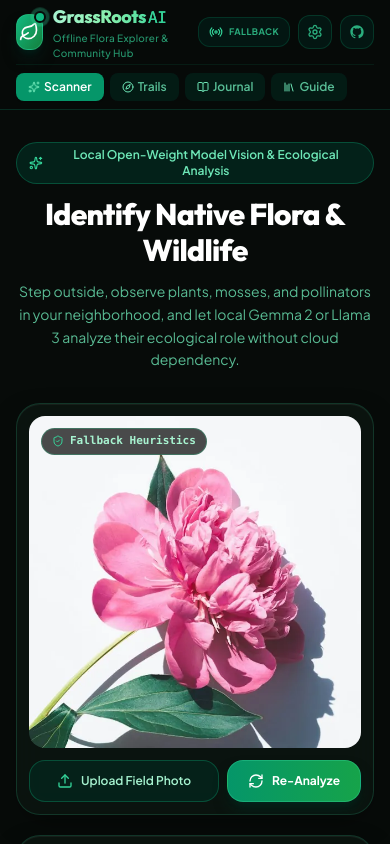
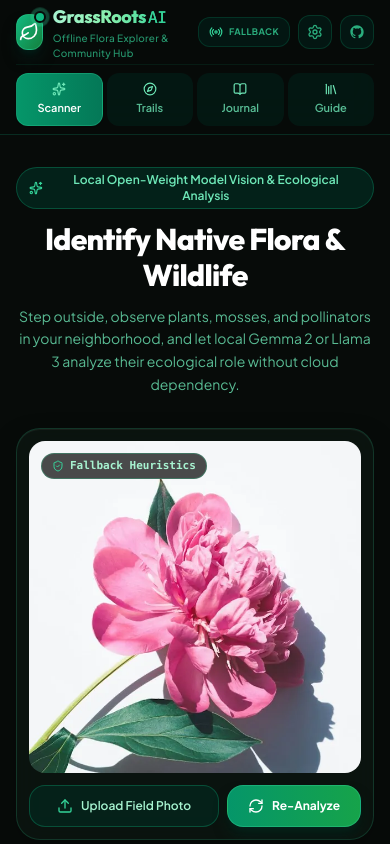
Before and after one commit to Babin123456/GrassRoots-AI, a React (Vite) app: page / in a window 390 px wide. Shown: the top 844 px of the page. Built offline with nearby package versions, Linux system fonts and the light colour scheme; no server answers.

Commit message:
Upgrade mobile navigation bar to responsive four-column grid layout in header

```diff
--- a/src/components/Header.tsx
+++ b/src/components/Header.tsx
@@ -163,42 +163,50 @@ export const Header: React.FC<HeaderProps> = ({
         </div>
 
         {/* Mobile Navigation bar */}
-        <div className="flex md:hidden overflow-x-auto py-2 gap-1.5 border-t border-emerald-500/10 no-scrollbar">
+        <div className="grid grid-cols-4 md:hidden py-2 gap-1 border-t border-emerald-500/10">
           <button
             onClick={() => setActiveTab('scanner')}
-            className={`flex items-center justify-center gap-1 px-3 py-1.5 rounded-lg text-xs font-semibold shrink-0 transition-all ${
-              activeTab === 'scanner' ? 'bg-emerald-600 text-white shadow-sm' : 'text-emerald-300/80 bg-emerald-950/50'
+            className={`flex flex-col sm:flex-row items-center justify-center gap-1 py-2 px-1 rounded-xl text-[11px] sm:text-xs font-semibold transition-all ${
+              activeTab === 'scanner'
+                ? 'bg-gradient-to-r from-emerald-600 to-emerald-700 text-white shadow-sm border border-emerald-400/30'
+                : 'text-emerald-300/80 bg-emerald-950/40 hover:bg-emerald-900/40'
             }`}
           >
-            <Sparkles className="w-3 h-3 text-emerald-300" />
-            <span>Scanner</span>
+            <Sparkles className="w-3.5 h-3.5 text-emerald-300 shrink-0" />
+            <span className="truncate">Scanner</span>
           </button>
           <button
             onClick={() => setActiveTab('trails')}
-            className={`flex items-center justify-center gap-1 px-3 py-1.5 rounded-lg text-xs font-semibold shrink-0 transition-all ${
-              activeTab === 'trails' ? 'bg-emerald-600 text-white shadow-sm' : 'text-emerald-300/80 bg-emerald-950/50'
+            className={`flex flex-col sm:flex-row items-center justify-center gap-1 py-2 px-1 rounded-xl text-[11px] sm:text-xs font-semibold transition-all ${
+              activeTab === 'trails'
+                ? 'bg-gradient-to-r from-emerald-600 to-emerald-700 text-white shadow-sm border border-emerald-400/30'
+                : 'text-emerald-300/80 bg-emerald-950/40 hover:bg-emerald-900/40'
             }`}
           >
-            <Compass className="w-3 h-3 text-emerald-300" />
-            <span>Trails</span>
+            <Compass className="w-3.5 h-3.5 text-emerald-300 shrink-0" />
+            <span className="truncate">Trails</span>
           </button>
           <button
             onClick={() => setActiveTab('journal')}
-            className={`flex items-center justify-center gap-1 px-3 py-1.5 rounded-lg text-xs font-semibold shrink-0 transition-all ${
-              activeTab === 'journal' ? 'bg-emerald-600 text-white shadow-sm' : 'text-emerald-300/80 bg-emerald-950/50'
+            className={`flex flex-col sm:flex-row items-center justify-center gap-1 py-2 px-1 rounded-xl text-[11px] sm:text-xs font-semibold transition-all ${
+              activeTab === 'journal'
+                ? 'bg-gradient-to-r from-emerald-600 to-emerald-700 text-white shadow-sm border border-emerald-400/30'
+                : 'text-emerald-300/80 bg-emerald-950/40 hover:bg-emerald-900/40'
             }`}
           >
-            <BookOpen className="w-3 h-3 text-emerald-300" />
-            <span>Journal</span>
+            <BookOpen className="w-3.5 h-3.5 text-emerald-300 shrink-0" />
+            <span className="truncate">Journal</span>
           </button>
           <button
             onClick={() => setActiveTab('fieldguide')}
-            className={`flex items-center justify-center gap-1 px-3 py-1.5 rounded-lg text-xs font-semibold shrink-0 transition-all ${
-              activeTab === 'fieldguide' ? 'bg-emerald-600 text-white shadow-sm' : 'text-emerald-300/80 bg-emerald-950/50'
+            className={`flex flex-col sm:flex-row items-center justify-center gap-1 py-2 px-1 rounded-xl text-[11px] sm:text-xs font-semibold transition-all ${
+              activeTab === 'fieldguide'
+                ? 'bg-gradient-to-r from-emerald-600 to-emerald-700 text-white shadow-sm border border-emerald-400/30'
+                : 'text-emerald-300/80 bg-emerald-950/40 hover:bg-emerald-900/40'
             }`}
           >
-            <Library className="w-3 h-3 text-emerald-300" />
-            <span>Guide</span>
+            <Library className="w-3.5 h-3.5 text-emerald-300 shrink-0" />
+            <span className="truncate">Guide</span>
           </button>
         </div>
 
```
